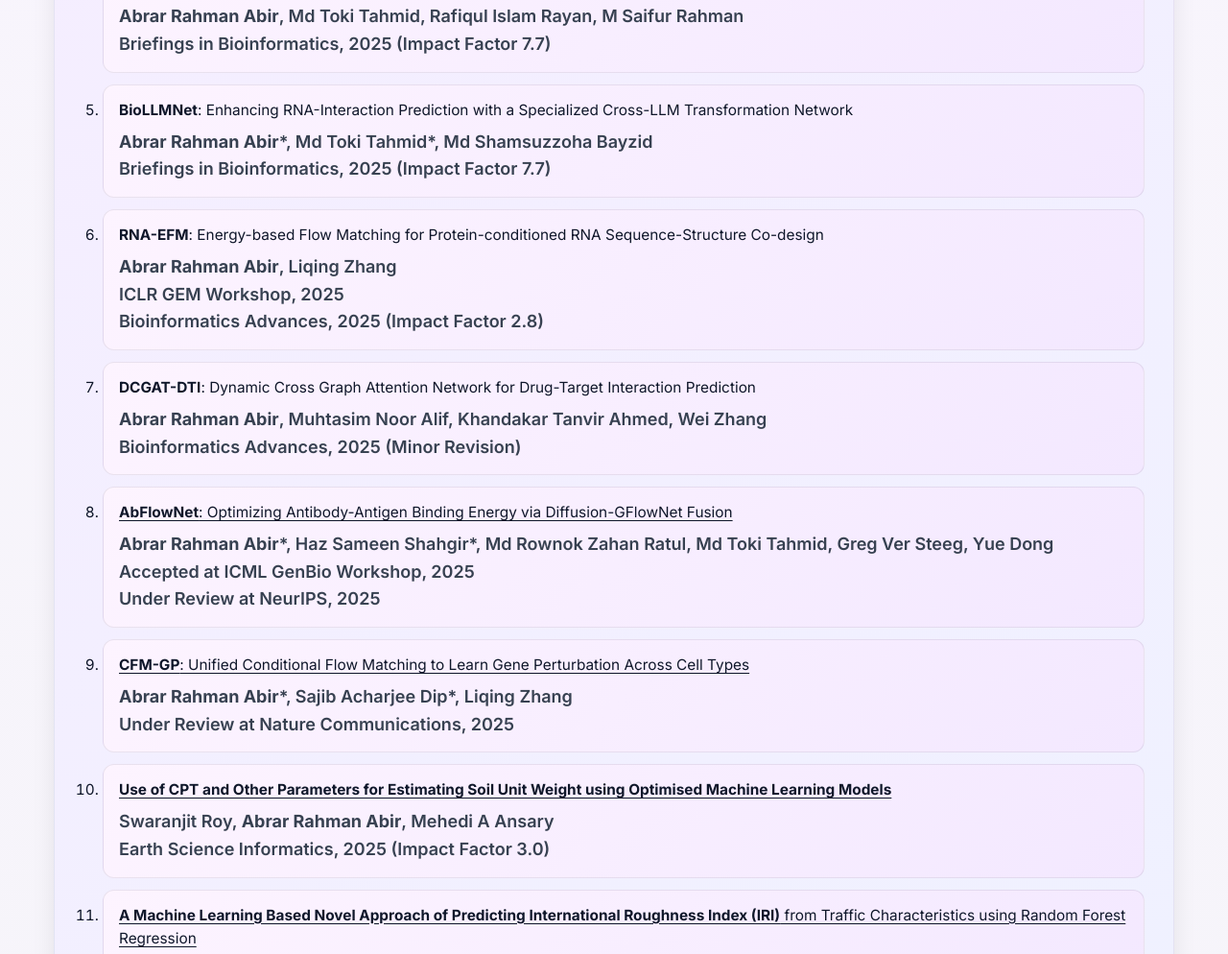
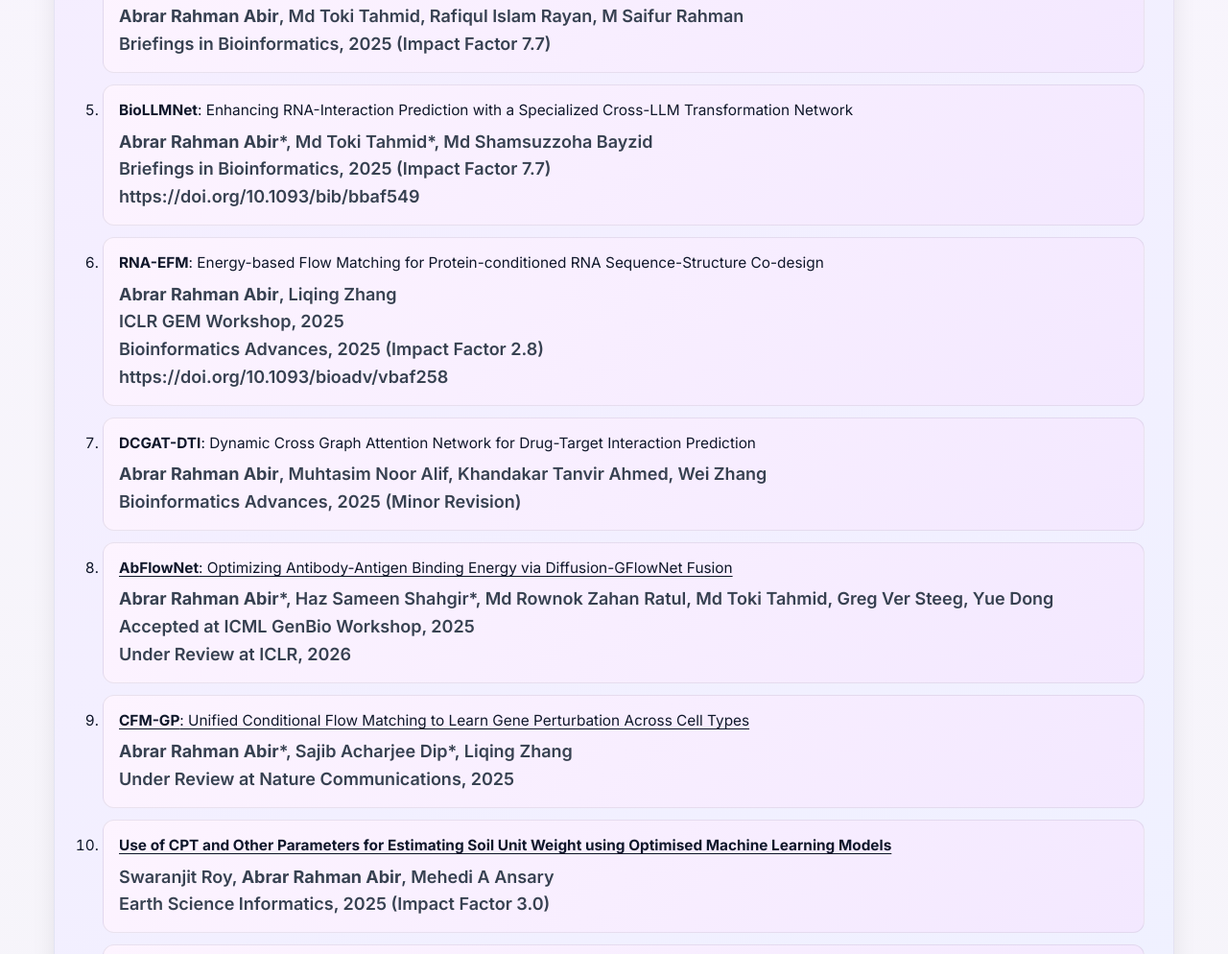
Before and after one commit to abrarrahmanabir/abrarrahmanabir.github.io, a plain HTML site: page index.html in a window 1280 px wide. Shown: the part 1518-2512 px from the top of the page at 96% size. Drawn offline with Linux system fonts and the light colour scheme.

Commit message:
Update index.html

```diff
--- a/index.html
+++ b/index.html
@@ -172,18 +172,22 @@
     <b>BioLLMNet</b>: Enhancing RNA-Interaction Prediction with a Specialized Cross-LLM Transformation Network
     <span class="meta">
       <b>Abrar Rahman Abir</b>*, Md Toki Tahmid*, Md Shamsuzzoha Bayzid <br>
-        Briefings in Bioinformatics, 2025 (Impact Factor 7.7)
+      Briefings in Bioinformatics, 2025 (Impact Factor 7.7) <br>
+      <a href="https://doi.org/10.1093/bib/bbaf549" target="_blank">https://doi.org/10.1093/bib/bbaf549</a>
     </span>
   </li>
+
 
   <li>
     <b>RNA-EFM</b>: Energy-based Flow Matching for Protein-conditioned RNA Sequence-Structure Co-design
     <span class="meta">
       <b>Abrar Rahman Abir</b>, Liqing Zhang <br>
       ICLR GEM Workshop, 2025 <br>
-        Bioinformatics Advances, 2025 (Impact Factor 2.8)
+      Bioinformatics Advances, 2025 (Impact Factor 2.8) <br>
+      <a href="https://doi.org/10.1093/bioadv/vbaf258" target="_blank">https://doi.org/10.1093/bioadv/vbaf258</a>
     </span>
   </li>
+
 
     <li>
       <b>DCGAT-DTI</b>: Dynamic Cross Graph Attention Network for Drug-Target Interaction Prediction
@@ -200,7 +204,7 @@
       <span class="meta">
         <b>Abrar Rahman Abir</b>*, Haz Sameen Shahgir*, Md Rownok Zahan Ratul, Md Toki Tahmid, Greg Ver Steeg, Yue Dong <br>
         Accepted at ICML GenBio Workshop, 2025 <br>
-        Under Review at NeurIPS, 2025
+        Under Review at ICLR, 2026
       </span>
     </li>
 
```
Lines whose indentation alone changed are shown as unchanged.
